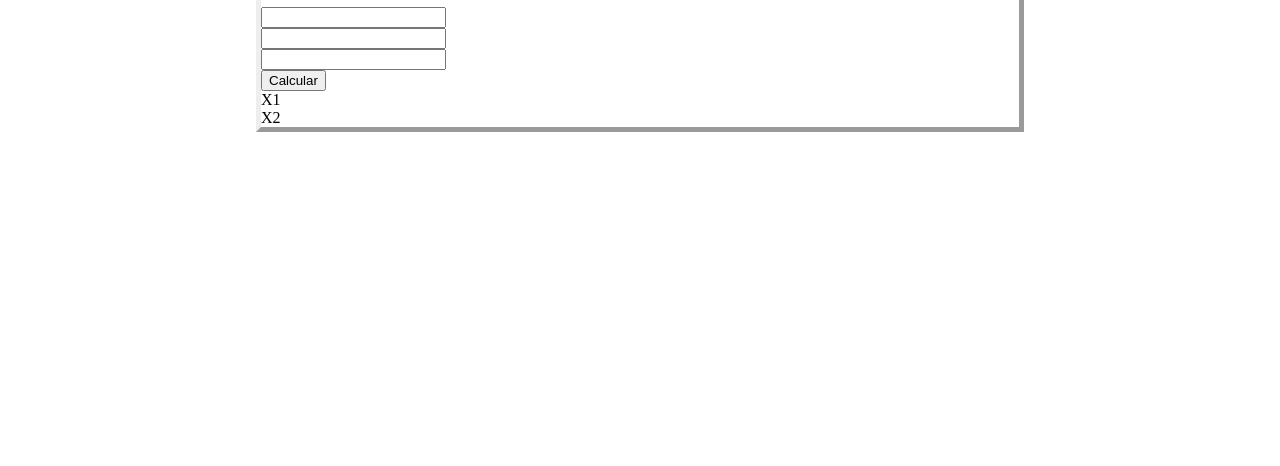
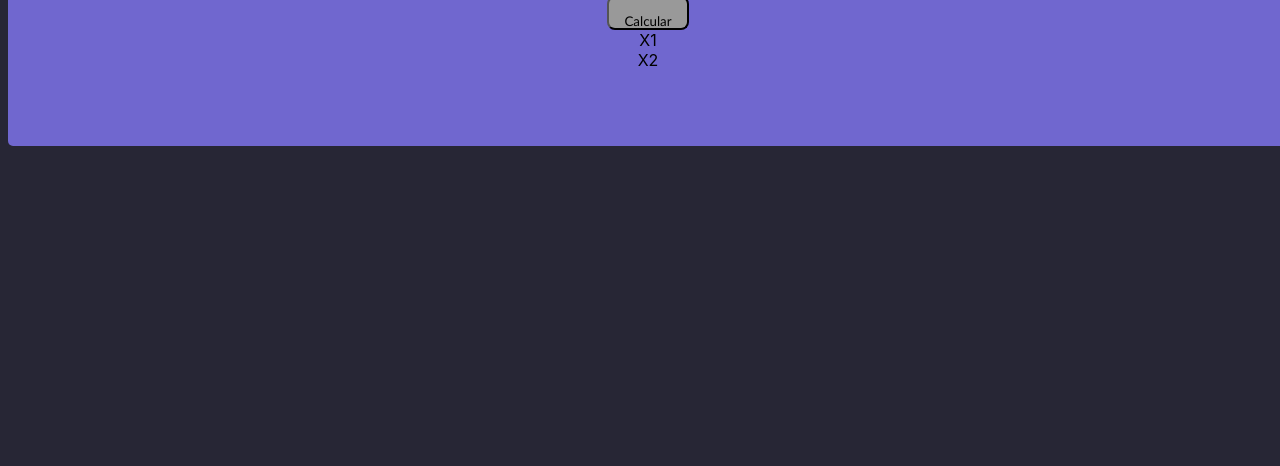
Before and after one commit to lamix1/bhaskara, a plain HTML site: page Baskhara/index.html in a window 1280 px wide. Shown: the part 334-800 px from the top of the page. Drawn offline with Linux system fonts and the light colour scheme.

Commit message:
Corrigindo o css

```diff
--- a/Baskhara/style.css
+++ b/Baskhara/style.css
@@ -1,26 +1,34 @@
-form {
-  padding-top: 10% ;
-  padding-bottom: 10%;
-  display: flex;
-  justify-content: center;
-  background-color: rgb(214, 229, 231) ;
-}
-.resultado {
-  display: flex;
-  justify-content: center;
-  background-color: ;
-  padding-top: ;
-  padding-bottom: ;
+body {
+    font-family: -apple-system, BlinkMacSystemFont, 'Segoe UI', Roboto, Oxygen, Ubuntu, Cantarell, 'Open Sans', 'Helvetica Neue', sans-serif;
+    background-color: #272635;
 }
 
-.botao{
-  display: flex;
-  justify-content: center;
-  background-color: ;
+main {
+    background-color: #7067CF;
+    border-width: 8px;
+    border-style: none;
+    border-radius: 5px;
+    margin-left: auto;
+    margin-right: auto;
+    margin-top: 90px;
+    width: 80em;
+    height: 340px;
+    text-align: center;
+
+    padding-top: 50px;
 }
 
-body{
-  background-color: ;
-  margin: 20%;
-  border: 5px outset;
+input {
+    height: 30px;
+    border-radius: 7px;
+    padding-left: 10px;
+    font-size: large;
 }
+
+button {
+    height: 20px;
+    background-color: #999999;
+    border-radius: 8px;
+    padding: 15px;
+    font-family: 'Gill Sans', 'Gill Sans MT', Calibri, 'Trebuchet MS', sans-serif;
+}
```
